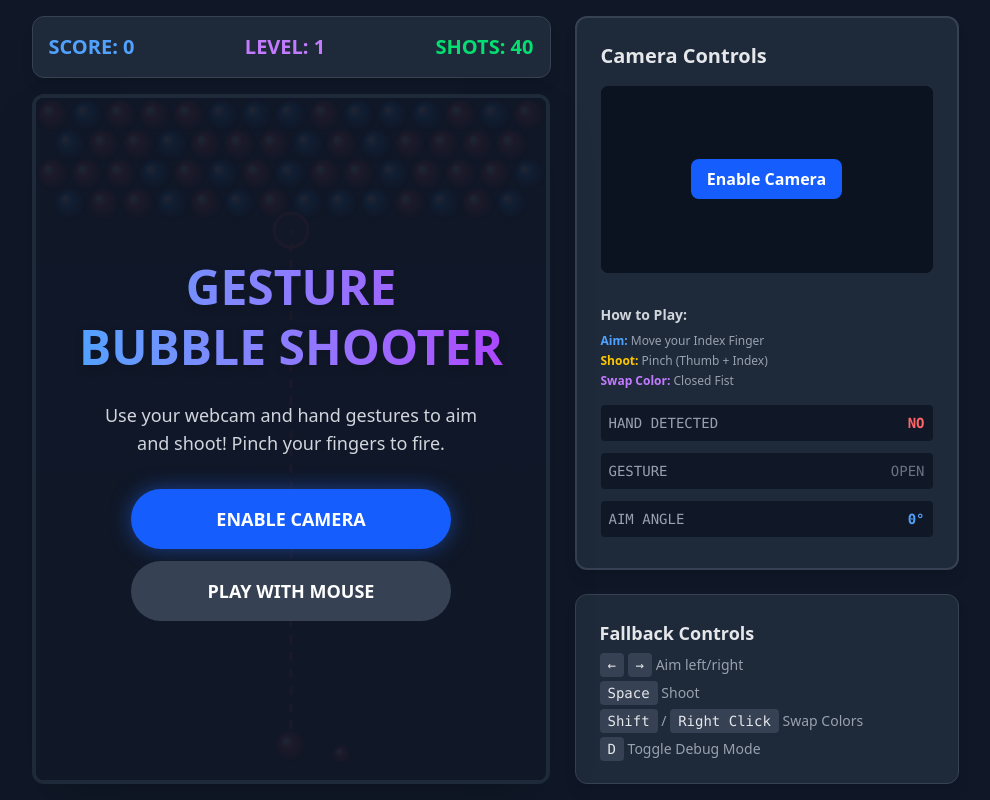
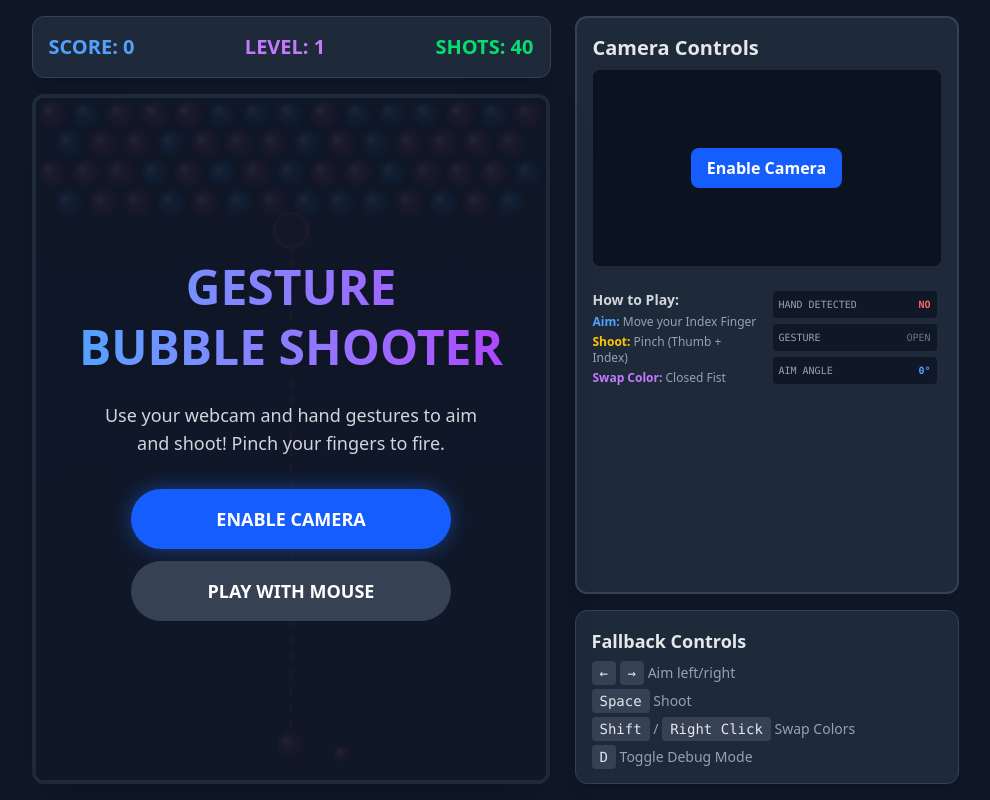
Before and after one commit to Fardeenmah/Bubble-Shooter, a React (Vite) app: page / in a window 1280 px wide. Shown: the whole page, without its empty margins (145-1135 px from the left). Built offline with nearby package versions, Linux system fonts and the light colour scheme.

Commit message:
feat: Refine UI layout and spacing
Adjust padding and margin values in the right sidebar and camera control sections to improve visual hierarchy and responsiveness across different screen sizes. Reduce excessive vertical spacing for a cleaner look.

```diff
--- a/src/App.tsx
+++ b/src/App.tsx
@@ -698,13 +698,13 @@ export default function App() {
         </div>
 
         {/* Right Sidebar */}
-        <div className="w-full md:w-80 lg:w-96 flex-shrink-0 flex flex-col gap-2 md:gap-6 md:h-full">
+        <div className="w-full md:w-80 lg:w-96 flex-shrink-0 flex flex-col gap-2 md:gap-4 md:h-full">
 
-          <div className="flex-1 bg-gray-800 p-2 md:p-6 rounded-xl shadow-lg border-2 border-blue-400 md:border-gray-700 flex flex-col min-h-0 items-center md:items-stretch justify-start">
-            <h3 className="text-sm md:text-xl font-bold mb-1 md:mb-4 text-gray-200 hidden md:block">Camera Controls</h3>
+          <div className="flex-1 bg-gray-800 p-2 md:p-4 rounded-xl shadow-lg border-2 border-blue-400 md:border-gray-700 flex flex-col min-h-0 items-center md:items-stretch justify-start">
+            <h3 className="text-sm md:text-xl font-bold mb-1 md:mb-2 text-gray-200 hidden md:block">Camera Controls</h3>
 
-            <div className="flex flex-row md:flex-col items-center md:items-stretch justify-center gap-4 w-full">
-              <div className="relative aspect-video w-[50%] max-w-[250px] md:w-full md:max-w-none mx-auto md:mx-0 bg-black rounded-lg overflow-hidden mb-0 md:mb-4 min-h-0 flex-shrink-0">
+            <div className="flex flex-row md:flex-col items-center md:items-stretch justify-center gap-2 md:gap-4 w-full">
+              <div className="relative aspect-video w-[50%] max-w-[250px] md:w-full md:max-w-none mx-auto md:mx-0 bg-black rounded-lg overflow-hidden mb-0 md:mb-2 min-h-0 flex-shrink-0">
                 <video
                   ref={videoRef}
                   className="absolute opacity-0 w-[1px] h-[1px] pointer-events-none"
@@ -747,30 +747,30 @@ export default function App() {
                 )}
               </div>
 
-              <div className="mb-0 md:mb-4 block flex-1 md:flex-none">
-                <h4 className="text-[10px] md:text-sm font-bold text-gray-300 mb-1 md:mb-2">How to Play:</h4>
+              <div className="flex flex-row w-full gap-2 md:gap-4 items-center">
+                <div className="mb-0 block flex-1">
+                  <h4 className="text-[10px] md:text-sm font-bold text-gray-300 mb-1 md:mb-1">How to Play:</h4>
                   <ul className="text-[8px] md:text-xs text-gray-400 space-y-0.5 md:space-y-1">
                     <li><span className="text-blue-400 font-bold">Aim:</span> Move your Index Finger</li>
                     <li><span className="text-yellow-400 font-bold">Shoot:</span> Pinch (Thumb + Index)</li>
                     <li><span className="text-purple-400 font-bold">Swap Color:</span> Closed Fist</li>
                   </ul>
                 </div>
-            </div>
 
-            <div className="space-y-1 md:space-y-3 font-mono text-[10px] md:text-sm hidden md:block">
-              <div className="flex justify-between items-center p-1 md:p-2 bg-gray-900 rounded">
+                <div className="space-y-1 md:space-y-1.5 font-mono text-[8px] lg:text-[10px] hidden md:flex flex-col flex-1 min-h-0 overflow-y-auto pr-1">
+                  <div className="flex justify-between items-center p-1 md:p-1.5 bg-gray-900 rounded flex-shrink-0">
                     <span className="text-gray-400">HAND DETECTED</span>
                     <span className={gesture ? "text-green-400 font-bold" : "text-red-400 font-bold"}>
                       {gesture ? "YES" : "NO"}
                     </span>
                   </div>
-              <div className="flex justify-between items-center p-1 md:p-2 bg-gray-900 rounded">
+                  <div className="flex justify-between items-center p-1 md:p-1.5 bg-gray-900 rounded flex-shrink-0">
                     <span className="text-gray-400">GESTURE</span>
                     <span className={gesture?.isPinching ? "text-yellow-400 font-bold" : gesture?.isSwapping ? "text-purple-400 font-bold" : "text-gray-500"}>
                       {gesture?.isPinching ? "PINCH (SHOOT)" : gesture?.isSwapping ? "SWAP COLOR" : "OPEN"}
                     </span>
                   </div>
-              <div className="flex justify-between items-center p-1 md:p-2 bg-gray-900 rounded">
+                  <div className="flex justify-between items-center p-1 md:p-1.5 bg-gray-900 rounded flex-shrink-0">
                     <span className="text-gray-400">AIM ANGLE</span>
                     <span className="text-blue-400 font-bold">
                       {gesture ? Math.round(gesture.aimAngle * (180/Math.PI)) + '°' : '0°'}
@@ -778,8 +778,10 @@ export default function App() {
                   </div>
                 </div>
               </div>
+            </div>
+          </div>
 
-          <div className="flex-shrink-0 bg-gray-800 p-2 md:p-6 rounded-xl shadow-lg border border-gray-700 hidden md:block">
+          <div className="flex-shrink-0 bg-gray-800 p-2 md:p-4 rounded-xl shadow-lg border border-gray-700 hidden md:block">
             <h3 className="text-sm md:text-lg font-bold mb-1 md:mb-2 text-gray-200">Fallback Controls</h3>
             <ul className="text-[10px] md:text-sm text-gray-400 space-y-1 md:space-y-2">
               <li><kbd className="bg-gray-700 px-1 md:px-2 py-0.5 md:py-1 rounded text-gray-200">←</kbd> <kbd className="bg-gray-700 px-1 md:px-2 py-0.5 md:py-1 rounded text-gray-200">→</kbd> Aim left/right</li>
```
Lines whose indentation alone changed are shown as unchanged.
